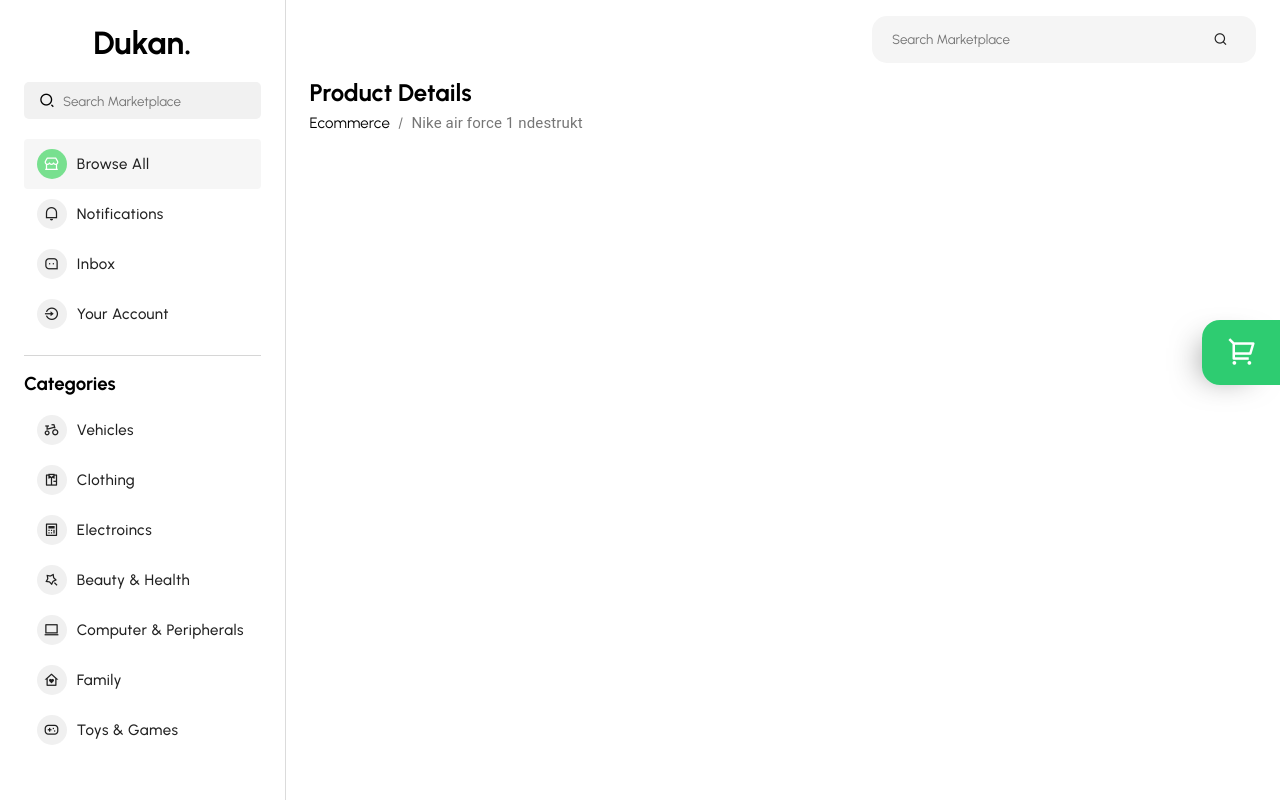
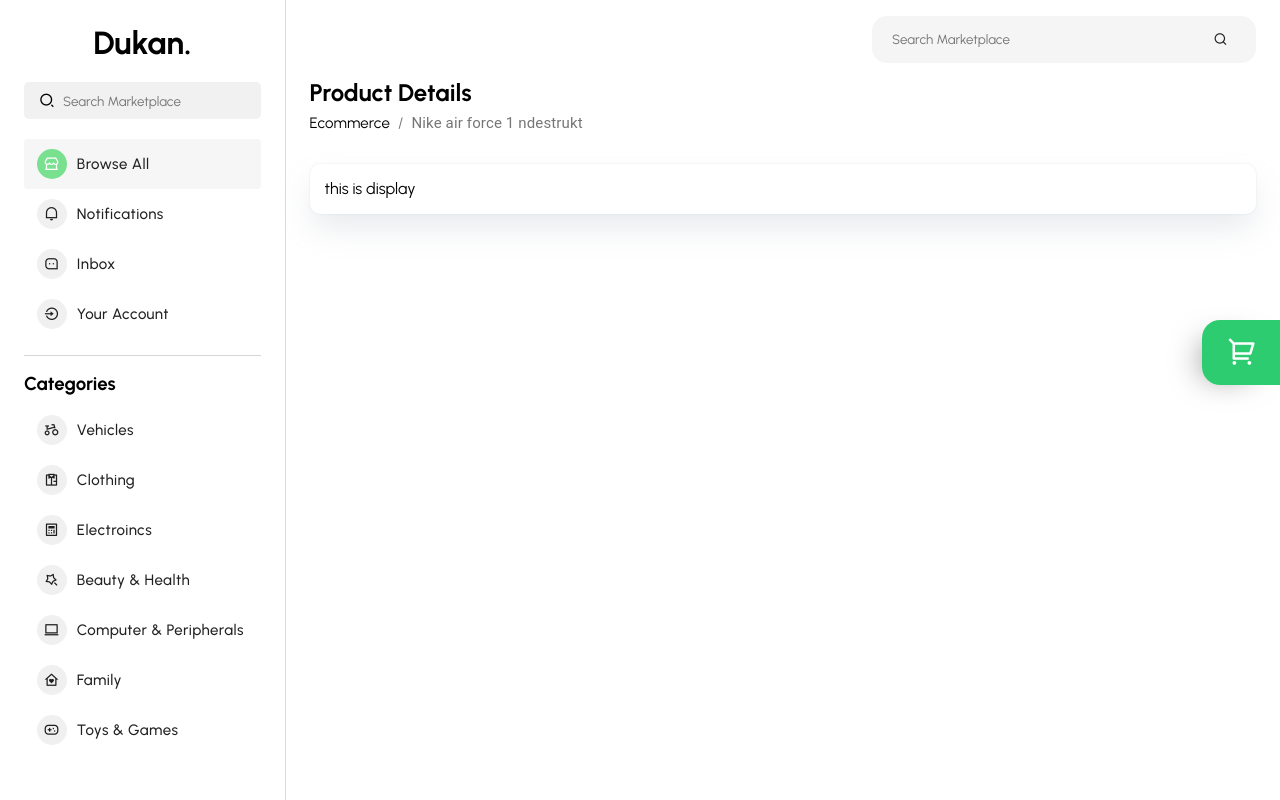
Before and after one commit to himitsu-fushigi/Dukan, a React (Create React App) app: page /product in a window 1280 px wide. Built offline with nearby package versions, Linux system fonts and the light colour scheme.

Commit message:
Working on product display card

```diff
--- a/src/Pages/ProductFocused/ProductFocused.jsx
+++ b/src/Pages/ProductFocused/ProductFocused.jsx
@@ -43,7 +43,12 @@ export default function ProductFocused() {
           </Breadcrumbs>
         </div>
 
-        {/* @section product card */}
+        {/* @section product display */}
+        <div className="productFocused__main__productDisplay">
+            this is display
+        </div>
+
+
       </div>
     </div>
   );
--- a/src/Pages/ProductFocused/style.scss
+++ b/src/Pages/ProductFocused/style.scss
@@ -31,32 +31,47 @@
         }
       }
 
-      .MuiButton-root{
+      .MuiButton-root {
         min-width: 0;
       }
     }
 
-    .productFocused__main__productDetails{
+    .productFocused__main__productDetails {
       margin-top: 15px;
       font-size: 14px;
 
-        .productFocused__main__productDetails__title{
+      .productFocused__main__productDetails__title {
         margin-bottom: 5px;
         font-size: 24px;
       }
 
-        a{
+      a {
         text-decoration: none;
         color: #000;
 
-            &:focus{
+        &:focus {
           text-decoration: underline;
         }
       }
 
-        .MuiTypography-root{
+      .MuiTypography-root {
         font-size: 15px;
       }
     }
+
+    .productFocused__main__productDisplay {
+        margin-top: 30px;
+        padding: 15px;
+      width: 100%;
+      height: 50px;
+      background: #fff;
+      box-shadow: rgba(145, 158, 171, 0.24) 0px 0px 2px 0px,
+        rgba(145, 158, 171, 0.24) 0px 16px 32px -4px;
+      -webkit-box-shadow: rgba(145, 158, 171, 0.24) 0px 0px 2px 0px,
+        rgba(145, 158, 171, 0.24) 0px 16px 32px -4px;
+      -moz-box-shadow: rgba(145, 158, 171, 0.24) 0px 0px 2px 0px,
+        rgba(145, 158, 171, 0.24) 0px 16px 32px -4px;
+      border-radius: 10px;
     }
   }
+}
```
Lines whose indentation alone changed are shown as unchanged.
